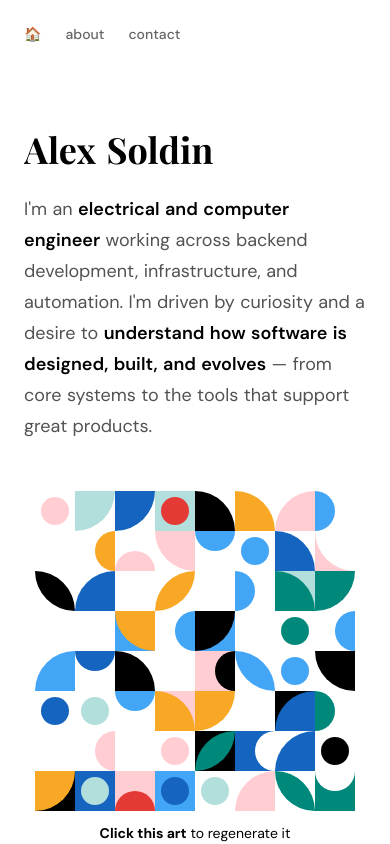
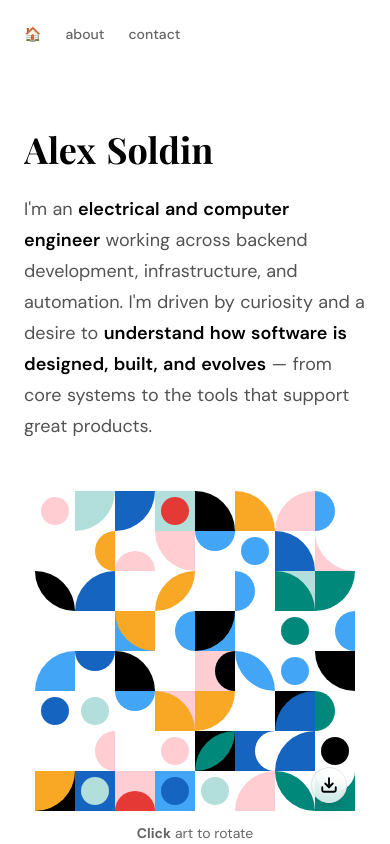
Before and after one commit to AlexSoldin/portfolio, a Next.js app: page / in a window 390 px wide. Shown: the top 844 px of the page. Built offline with nearby package versions, Linux system fonts and the light colour scheme; a web font is replaced by a local one.

Commit message:
feat: add download button to gen art and refactor

```diff
--- a/src/components/GenerativeArt.tsx
+++ b/src/components/GenerativeArt.tsx
@@ -1,170 +1,68 @@
 "use client";
 
-import { useCallback, useEffect, useRef } from "react";
+import { drawFullGrid, generateCellConfig } from "@/lib";
+import { CellConfig, GridState } from "@/types";
+import { useCallback, useEffect, useRef, useState } from "react";
 
 interface GenerativeArtProps {
   width?: number;
   height?: number;
-  cellSize?: number;
 }
 
-// Exact color palette from meowni.ca generative art
-const COLORS = [
-  "#E53935", // Red (tomato red)
-  "#1565C0", // Dark blue (navy/cobalt)
-  "#42A5F5", // Light blue (sky blue)
-  "#F9A825", // Yellow (golden/mustard)
-  "#00897B", // Teal (dark teal/green)
-  "#000000", // Black
-  "#FFCDD2", // Light pink (blush/salmon)
-  "#B2DFDB", // Mint (light teal)
-  "#FFFFFF", // White
-];
-
-type ShapeType = "quarterCircle" | "halfCircle" | "circle" | "leaf" | "empty";
-
-interface CellConfig {
-  shape: ShapeType;
-  rotation: number;
-  color: string;
-  bgColor: string;
-}
-
-// Helper function to generate cell configuration
-function generateCellConfig(): CellConfig {
-  const shapes: ShapeType[] = ["quarterCircle", "halfCircle", "circle", "leaf", "empty"];
-  const weights = [0.35, 0.25, 0.15, 0.15, 0.1];
-
-  // Weighted random selection
-  const random = Math.random();
-  let cumulative = 0;
-  let selectedShape: ShapeType = "quarterCircle";
-
-  for (let i = 0; i < shapes.length; i++) {
-    cumulative += weights[i];
-    if (random < cumulative) {
-      selectedShape = shapes[i];
-      break;
-    }
-  }
-
-  const rotations = [0, 90, 180, 270];
-  const rotation = rotations[Math.floor(Math.random() * rotations.length)];
-
-  // Pick two different colors
-  const colorIndex1 = Math.floor(Math.random() * COLORS.length);
-  let colorIndex2 = Math.floor(Math.random() * COLORS.length);
-  while (colorIndex2 === colorIndex1) {
-    colorIndex2 = Math.floor(Math.random() * COLORS.length);
-  }
-
-  return {
-    shape: selectedShape,
-    rotation,
-    color: COLORS[colorIndex1],
-    bgColor: Math.random() > 0.7 ? COLORS[colorIndex2] : "#FFFFFF",
-  };
-}
-
-// Helper function to draw a cell
-function drawCell(
-  ctx: CanvasRenderingContext2D,
-  x: number,
-  y: number,
-  size: number,
-  config: CellConfig
-) {
-  const { shape, rotation, color, bgColor } = config;
-  const centerX = x + size / 2;
-  const centerY = y + size / 2;
-
-  // Draw background
-  ctx.fillStyle = bgColor;
-  ctx.fillRect(x, y, size, size);
-
-  ctx.save();
-  ctx.translate(centerX, centerY);
-  ctx.rotate((rotation * Math.PI) / 180);
-  ctx.translate(-centerX, -centerY);
-
-  ctx.fillStyle = color;
-
-  switch (shape) {
-    case "quarterCircle":
-      ctx.beginPath();
-      ctx.moveTo(x, y);
-      ctx.arc(x, y, size, 0, Math.PI / 2);
-      ctx.lineTo(x, y);
-      ctx.closePath();
-      ctx.fill();
-      break;
-
-    case "halfCircle":
-      ctx.beginPath();
-      ctx.arc(x + size / 2, y, size / 2, 0, Math.PI);
-      ctx.closePath();
-      ctx.fill();
-      break;
-
-    case "circle":
-      ctx.beginPath();
-      ctx.arc(centerX, centerY, size * 0.35, 0, Math.PI * 2);
-      ctx.fill();
-      break;
-
-    case "leaf":
-      ctx.beginPath();
-      ctx.moveTo(x, y + size);
-      ctx.arc(x, y + size, size, -Math.PI / 2, 0);
-      ctx.arc(x + size, y, size, Math.PI / 2, Math.PI);
-      ctx.closePath();
-      ctx.fill();
-      break;
-
-    case "empty":
-      break;
-  }
-
-  ctx.restore();
-}
+// Resolution for downloaded images. 12 = 3840px (4K), 20 = 6400px (6K+)
+const EXPORT_SCALE = 20;
 
 export default function GenerativeArt({ width = 320, height = 320 }: GenerativeArtProps) {
   const canvasRef = useRef<HTMLCanvasElement>(null);
+  const [gridState, setGridState] = useState<GridState | null>(null);
 
   const generateArt = useCallback(() => {
+    const sizes = [40, 64, 80];
+    const cellSize = sizes[Math.floor(Math.random() * sizes.length)];
+    const cols = Math.ceil(width / cellSize);
+    const rows = Math.ceil(height / cellSize);
+
+    const cells: CellConfig[] = [];
+    for (let i = 0; i < rows * cols; i++) {
+      cells.push(generateCellConfig());
+    }
+
+    setGridState({ cellSize, cells });
+  }, [width, height]);
+
+  // Effect to draw to the on-screen canvas whenever gridState changes
+  useEffect(() => {
     const canvas = canvasRef.current;
-    if (!canvas) return;
+    if (!canvas || !gridState) return;
 
     const ctx = canvas.getContext("2d");
     if (!ctx) return;
 
-    // Handle HiDPI/Retina scaling
     const dpr = typeof window !== "undefined" ? window.devicePixelRatio || 1 : 1;
     canvas.width = width * dpr;
     canvas.height = height * dpr;
-    ctx.scale(dpr, dpr);
+    // We don't need ctx.scale if we pass the scale into the helper
+    drawFullGrid(ctx, width, height, gridState, dpr);
+  }, [width, height, gridState]);
 
-    // Pick a random grid density: Constrained range for consistency
-    const sizes = [40, 64, 80];
-    const randomizedCellSize = sizes[Math.floor(Math.random() * sizes.length)];
+  const handleDownload = (e: React.MouseEvent) => {
+    e.stopPropagation();
+    if (!gridState) return;
 
-    // Clear canvas with white background
-    ctx.fillStyle = "#FFFFFF";
-    ctx.fillRect(0, 0, width, height);
+    const offscreen = document.createElement("canvas");
+    offscreen.width = width * EXPORT_SCALE;
+    offscreen.height = height * EXPORT_SCALE;
+    const ctx = offscreen.getContext("2d");
 
-    const cols = Math.ceil(width / randomizedCellSize);
-    const rows = Math.ceil(height / randomizedCellSize);
-
-    // Generate grid of shapes
-    for (let row = 0; row < rows; row++) {
-      for (let col = 0; col < cols; col++) {
-        const x = col * randomizedCellSize;
-        const y = row * randomizedCellSize;
-        const config = generateCellConfig();
-        drawCell(ctx, x, y, randomizedCellSize, config);
-      }
+    if (ctx) {
+      drawFullGrid(ctx, width, height, gridState, EXPORT_SCALE);
+      const dataUrl = offscreen.toDataURL("image/png");
+      const link = document.createElement("a");
+      link.download = `generative-art-${Date.now()}.png`;
+      link.href = dataUrl;
+      link.click();
     }
-  }, [width, height]);
+  };
 
   useEffect(() => {
     generateArt();
@@ -172,7 +70,7 @@ export default function GenerativeArt({ width = 320, height = 320 }: GenerativeA
 
   return (
     <div
-      className="art-container inline-block m-0 p-0"
+      className="art-container relative group inline-block m-0 p-0 cursor-pointer"
       onClick={generateArt}
       title="Click to regenerate"
       style={{ maxWidth: "100%" }}
@@ -187,8 +85,32 @@ export default function GenerativeArt({ width = 320, height = 320 }: GenerativeA
           display: "block",
         }}
       />
-      <p className="mt-3 text-sm m-0 text-center">
-        <strong>Click this art</strong> to regenerate it
+
+      {/* Download Button Overlay */}
+      <button
+        onClick={handleDownload}
+        className="absolute bottom-10 right-2 p-2 bg-white/80 dark:bg-black/80 backdrop-blur-sm border border-[var(--border)] rounded-full opacity-100 lg:opacity-0 lg:group-hover:opacity-100 transition-all duration-200 lg:hover:scale-110 active:scale-95 shadow-lg z-10"
+        title="Download"
+        aria-label="Download"
+      >
+        <svg
+          width="18"
+          height="18"
+          viewBox="0 0 24 24"
+          fill="none"
+          stroke="currentColor"
+          strokeWidth="2.5"
+          strokeLinecap="round"
+          strokeLinejoin="round"
+        >
+          <path d="M21 15v4a2 2 0 0 1-2 2H5a2 2 0 0 1-2-2v-4" />
+          <polyline points="7 10 12 15 17 10" />
+          <line x1="12" y1="15" x2="12" y2="3" />
+        </svg>
+      </button>
+
+      <p className="mt-3 text-sm m-0 text-center opacity-60">
+        <strong>Click</strong> art to rotate
       </p>
     </div>
   );
--- /dev/null
+++ b/src/lib/art.ts
@@ -0,0 +1,134 @@
+import { CellConfig, GridState, ShapeType } from "@/types/art";
+
+// Exact color palette from meowni.ca generative art
+export const ART_COLORS = [
+  "#E53935", // Red (tomato red)
+  "#1565C0", // Dark blue (navy/cobalt)
+  "#42A5F5", // Light blue (sky blue)
+  "#F9A825", // Yellow (golden/mustard)
+  "#00897B", // Teal (dark teal/green)
+  "#000000", // Black
+  "#FFCDD2", // Light pink (blush/salmon)
+  "#B2DFDB", // Mint (light teal)
+  "#FFFFFF", // White
+];
+
+// Helper function to generate cell configuration
+export function generateCellConfig(): CellConfig {
+  const shapes: ShapeType[] = ["quarterCircle", "halfCircle", "circle", "leaf", "empty"];
+  const weights = [0.35, 0.25, 0.15, 0.15, 0.1];
+
+  // Weighted random selection
+  const random = Math.random();
+  let cumulative = 0;
+  let selectedShape: ShapeType = "quarterCircle";
+
+  for (let i = 0; i < shapes.length; i++) {
+    cumulative += weights[i];
+    if (random < cumulative) {
+      selectedShape = shapes[i];
+      break;
+    }
+  }
+
+  const rotations = [0, 90, 180, 270];
+  const rotation = rotations[Math.floor(Math.random() * rotations.length)];
+
+  // Pick two different colors
+  const colorIndex1 = Math.floor(Math.random() * ART_COLORS.length);
+  let colorIndex2 = Math.floor(Math.random() * ART_COLORS.length);
+  while (colorIndex2 === colorIndex1) {
+    colorIndex2 = Math.floor(Math.random() * ART_COLORS.length);
+  }
+
+  return {
+    shape: selectedShape,
+    rotation,
+    color: ART_COLORS[colorIndex1],
+    bgColor: Math.random() > 0.7 ? ART_COLORS[colorIndex2] : "#FFFFFF",
+  };
+}
+
+// Helper function to draw a cell
+export function drawCell(
+  ctx: CanvasRenderingContext2D,
+  x: number,
+  y: number,
+  size: number,
+  config: CellConfig
+) {
+  const { shape, rotation, color, bgColor } = config;
+  const centerX = x + size / 2;
+  const centerY = y + size / 2;
+
+  // Draw background
+  ctx.fillStyle = bgColor;
+  ctx.fillRect(x, y, size, size);
+
+  ctx.save();
+  ctx.translate(centerX, centerY);
+  ctx.rotate((rotation * Math.PI) / 180);
+  ctx.translate(-centerX, -centerY);
+
+  ctx.fillStyle = color;
+
+  switch (shape) {
+    case "quarterCircle":
+      ctx.beginPath();
+      ctx.moveTo(x, y);
+      ctx.arc(x, y, size, 0, Math.PI / 2);
+      ctx.lineTo(x, y);
+      ctx.closePath();
+      ctx.fill();
+      break;
+
+    case "halfCircle":
+      ctx.beginPath();
+      ctx.arc(x + size / 2, y, size / 2, 0, Math.PI);
+      ctx.closePath();
+      ctx.fill();
+      break;
+
+    case "circle":
+      ctx.beginPath();
+      ctx.arc(centerX, centerY, size * 0.35, 0, Math.PI * 2);
+      ctx.fill();
+      break;
+
+    case "leaf":
+      ctx.beginPath();
+      ctx.moveTo(x, y + size);
+      ctx.arc(x, y + size, size, -Math.PI / 2, 0);
+      ctx.arc(x + size, y, size, Math.PI / 2, Math.PI);
+      ctx.closePath();
+      ctx.fill();
+      break;
+
+    case "empty":
+      break;
+  }
+
+  ctx.restore();
+}
+
+// Helper to draw the entire grid to a context
+export function drawFullGrid(
+  ctx: CanvasRenderingContext2D,
+  width: number,
+  height: number,
+  state: GridState,
+  scale: number = 1
+) {
+  const { cellSize, cells } = state;
+  const cols = Math.ceil(width / cellSize);
+
+  // Clear background
+  ctx.fillStyle = "#FFFFFF";
+  ctx.fillRect(0, 0, width * scale, height * scale);
+
+  cells.forEach((config, index) => {
+    const row = Math.floor(index / cols);
+    const col = index % cols;
+    drawCell(ctx, col * cellSize * scale, row * cellSize * scale, cellSize * scale, config);
+  });
+}
--- a/src/lib/index.ts
+++ b/src/lib/index.ts
@@ -1,2 +1,3 @@
 // Lib exports
+export * from "./art";
 export * from "./validation";
--- /dev/null
+++ b/src/types/art.ts
@@ -0,0 +1,13 @@
+export type ShapeType = "quarterCircle" | "halfCircle" | "circle" | "leaf" | "empty";
+
+export interface CellConfig {
+  shape: ShapeType;
+  rotation: number;
+  color: string;
+  bgColor: string;
+}
+
+export interface GridState {
+  cellSize: number;
+  cells: CellConfig[];
+}
--- a/src/types/index.ts
+++ b/src/types/index.ts
@@ -116,9 +116,7 @@ export interface ContactContent {
   methods: ContactMethod[];
 }
 
-/**
- * Tool data
- */
+// Tool data
 export interface Tool {
   id: string;
   name: string;
@@ -126,3 +124,5 @@ export interface Tool {
   category: "productivity" | "coding" | "communication" | "media" | "security" | "other";
   link?: string;
 }
+
+export * from "./art";
```
